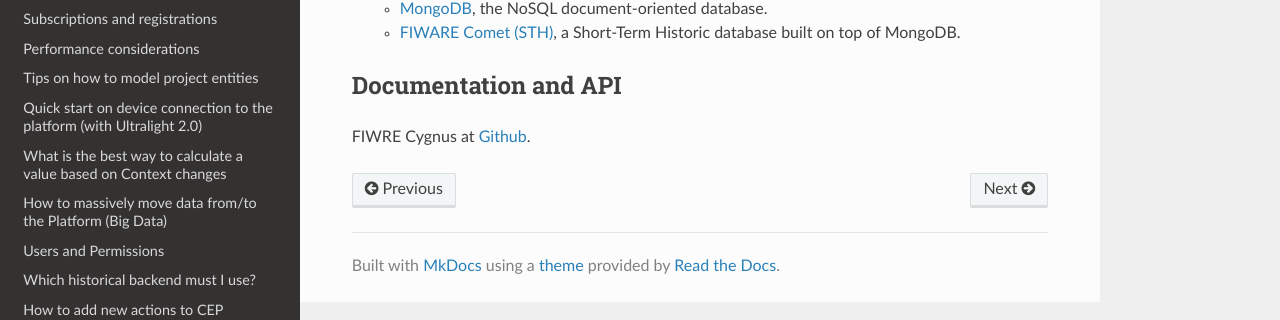
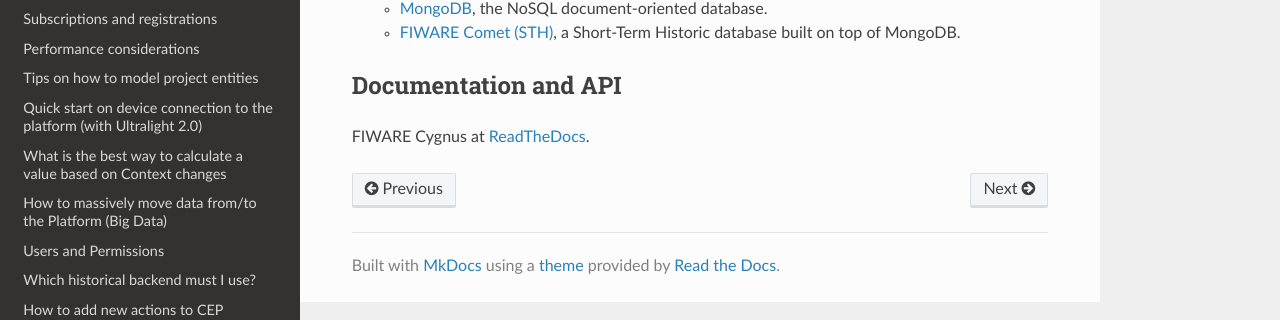
Before and after one commit to telefonicaid/thinking-cities, an MkDocs documentation site: the page built from docs/cygnus.md, in a window 1280 px wide. Shown: the part 534-854 px from the top of the page. Built offline with MkDocs 1.6.1, drawn with Linux system fonts in a browser that asks for light colours; nearby versions of some CDN libraries; old or Windows-style settings are respelled for this version of MkDocs.

Commit message:
FIX Cygnus doc changed from github to RTD

```diff
--- a/docs/cygnus.md
+++ b/docs/cygnus.md
@@ -15,4 +15,4 @@
 
 ## Documentation and API
 
-FIWRE Cygnus at [Github](https://github.com/telefonicaid/fiware-cygnus).
+FIWARE Cygnus at [ReadTheDocs](https://fiware-cygnus.readthedocs.io).
```
